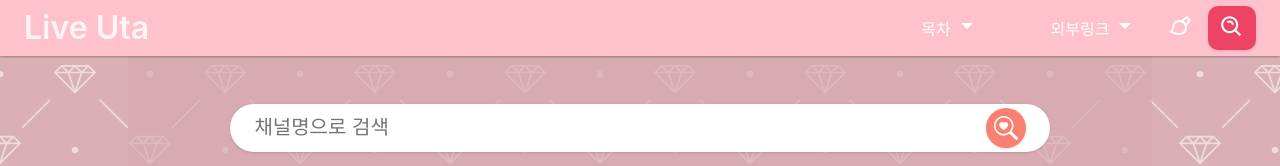
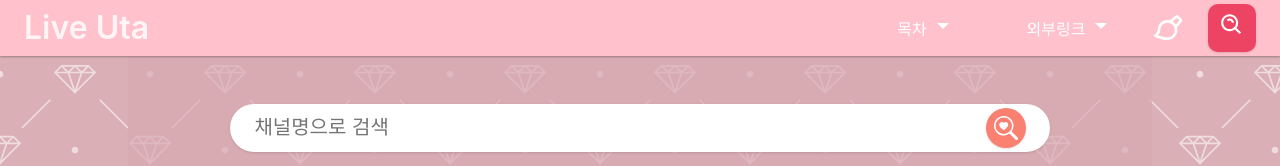
Before and after one commit to yiminwook/liveuta, a Next.js app: page /search in a window 1280 px wide. Shown: the top 166 px of the page. Built offline with nearby package versions, Linux system fonts and the light colour scheme; no server answers; a web font is replaced by a local one.

Commit message:
Update: CloseButton, ThemeButton, theme root 스타일 변경

```diff
--- a/components/common/button/CloseButton.tsx
+++ b/components/common/button/CloseButton.tsx
@@ -2,7 +2,7 @@ import { MouseEvent } from 'react';
 import { FaWindowClose } from 'react-icons/fa';
 
 interface CloseButtonProps {
-  className: string;
+  className?: string;
   onClose: () => void;
   size?: string;
 }
--- a/components/common/button/ThemeButton.module.scss
+++ b/components/common/button/ThemeButton.module.scss
@@ -2,65 +2,19 @@
 @import 'mixin';
 @import 'placeholder';
 
-.darkModeButton {
-  display: inline-flex;
-  align-items: center;
-  gap: 0.5rem;
+.wrap {
+  width: 3rem;
+  height: 3rem;
+  padding: 0.5rem;
+  border-radius: 5px;
+  transition: background-color 0.2s $bezier-curve;
 
-  input[type='checkbox'] {
-    appearance: none;
-    position: relative;
-    border: max(2px, 0.1em) solid var(--liveuta-title-color);
-    border-radius: 1.5em;
-    width: 2.5em;
-    height: 1.25em;
-    cursor: pointer;
-    background-color: var(--liveuta-header-color);
-    transition: background-color 0.2s $bezier-curve, border-color 0.2s $bezier-curve;
+  &:hover {
+    background-color: rgba(0, 0, 0, 0.15);
+  }
 
-    &:hover {
-      border-color: var(--liveuta-hover-color);
-      &::before {
-        background-color: var(--liveuta-hover-color);
-      }
-    }
-
-    &:before {
-      content: '';
-      position: absolute;
-      left: 0;
-      width: 1em;
-      height: 1em;
-      border-radius: 50%;
-      transform: scale(0.75);
-      background-color: var(--liveuta-title-color);
-      transition: left 250ms linear;
-    }
-
-    &:checked {
-      &:before {
-        left: 1.25em;
-      }
-    }
-
-    &:disabled {
-      border-color: lightgray;
-      opacity: 0.7;
-      cursor: not-allowed;
-
-      &:before {
-        background-color: lightgray;
-      }
-
-      & + span {
-        opacity: 0.7;
-        cursor: not-allowed;
-      }
-    }
-
-    &:focus-visible {
-      outline-offset: max(2px, 0.1em);
-      outline: max(2px, 0.1em) solid tomato;
-    }
+  > svg {
+    width: 100%;
+    height: 100%;
   }
 }
--- a/components/common/button/ThemeButton.tsx
+++ b/components/common/button/ThemeButton.tsx
@@ -1,12 +1,16 @@
 'use client';
 
 import { memo, useState } from 'react';
-// import ToggleButton from '@/components/common/button/ToggleButton';
-// import themeButton from '@/components/common/button/ThemeButton.module.scss';
+import themeButton from '@/components/common/button/ThemeButton.module.scss';
 import ThemeModal from '@/components/common/modal/ThemeModal';
 import { RiBrushLine } from 'react-icons/ri';
+import { combineClassName } from '@/utils/combineClassName';
 
-const DarkModeButton = () => {
+interface ThemeButtonProps {
+  className?: string;
+}
+
+const ThemeButton = ({ className = '' }: ThemeButtonProps) => {
   const [showThemeModal, setShowThemeModal] = useState(false);
 
   const openThemeModal = () => setShowThemeModal(true);
@@ -14,7 +18,7 @@ const DarkModeButton = () => {
 
   return (
     <>
-      <button onClick={openThemeModal}>
+      <button onClick={openThemeModal} className={combineClassName(themeButton['wrap'], className)}>
         <RiBrushLine color="inherit" size="1.5rem" />
       </button>
       {showThemeModal ? <ThemeModal onClose={closeThemeModal} /> : null}
@@ -22,4 +26,4 @@ const DarkModeButton = () => {
   );
 };
 
-export default memo(DarkModeButton);
+export default memo(ThemeButton);
--- a/components/layout/NavigationList.tsx
+++ b/components/layout/NavigationList.tsx
@@ -1,6 +1,6 @@
 import { ExternalLinkList } from '@/components/layout/sidebar/ExternalLinksSection';
 import DropDown from '@/components/common/dropDown/DropDown';
-import DarkModeButton from '@/components/common/button/ThemeButton';
+import ThemeButton from '@/components/common/button/ThemeButton';
 import { IndexLinkList } from '@/components/layout/sidebar/IndexSection';
 
 const NavigationList = () => {
@@ -17,7 +17,7 @@ const NavigationList = () => {
         </DropDown>
       </li>
       <li>
-        <DarkModeButton />
+        <ThemeButton />
       </li>
     </ul>
   );
--- a/components/layout/sidebar/Sidebar.module.scss
+++ b/components/layout/sidebar/Sidebar.module.scss
@@ -43,10 +43,10 @@
       padding: 0.5rem 1rem 0 1rem;
       align-items: center;
 
-      .close {
+      .close-button {
         display: flex;
         padding: 0 0.1rem;
-        color: map-get($colors, light-font);
+        color: var(--liveuta-title-color);
         @include transition(color, 0.3s, $bezier-curve);
 
         &:hover {
--- a/components/layout/sidebar/Sidebar.tsx
+++ b/components/layout/sidebar/Sidebar.tsx
@@ -4,7 +4,7 @@ import ExternalLinksSection from '@/components/layout/sidebar/ExternalLinksSecti
 import IndexSection from '@/components/layout/sidebar/IndexSection';
 import sidebar from '@/components/layout/sidebar/Sidebar.module.scss';
 import CloseButton from '@/components/common/button/CloseButton';
-import DarkModeButton from '@/components/common/button/ThemeButton';
+import ThemeButton from '@/components/common/button/ThemeButton';
 
 interface SidebarProps {
   show: boolean;
@@ -24,8 +24,8 @@ const Sidebar = ({ show, onClose }: SidebarProps) => {
       <div className={[sidebar['container'], show ? sidebar['show'] : ''].join(' ')} onClick={onClick}>
         <div className={[sidebar['sidebar'], show ? sidebar['show'] : ''].join(' ')} onClick={stopPropagation}>
           <nav>
-            <CloseButton className={sidebar['close']} onClose={onClose} />
-            <DarkModeButton />
+            <CloseButton className={sidebar['close-button']} onClose={onClose} />
+            <ThemeButton />
           </nav>
           <IndexSection />
           <ExternalLinksSection />
--- a/styles/theme.scss
+++ b/styles/theme.scss
@@ -27,13 +27,13 @@
   --liveuta-bg-right: url('/background-right.jpg');
   --liveuta-bg-left-position: 60%;
   --liveuta-bg-right-position: 40%;
-  --liveuta-title-color: #ff7c94;
-  --liveuta-default-text-color: #ff6c87;
+  --liveuta-title-color: #ff8ca1;
+  --liveuta-default-text-color: #ff8ca1;
   --liveuta-default-color: #ff7c94;
   --liveuta-header-color: #ace7ff;
   --liveuta-sidebar-color: #ffd7de;
   --liveuta-active-color: #fd6883;
-  --liveuta-hover-color: #ffced7;
+  --liveuta-hover-color: #ff4e6b;
   --liveuta-loading-color: #ff7c94;
   --liveuta-backdrop-color: #b9919867;
   --liveuta-half-transparent-color: #d8aab1af;
```
